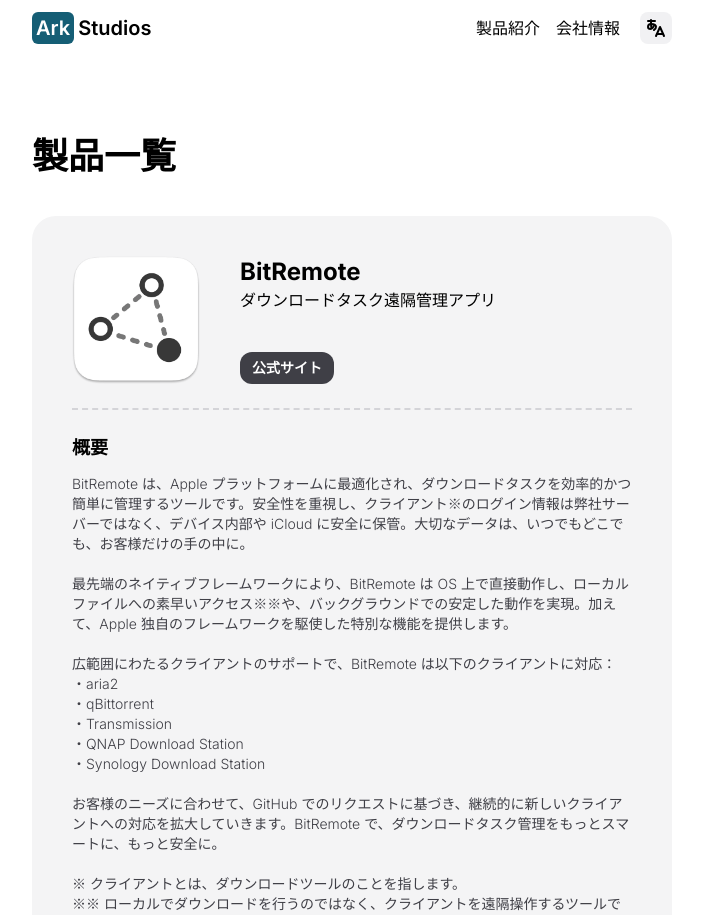
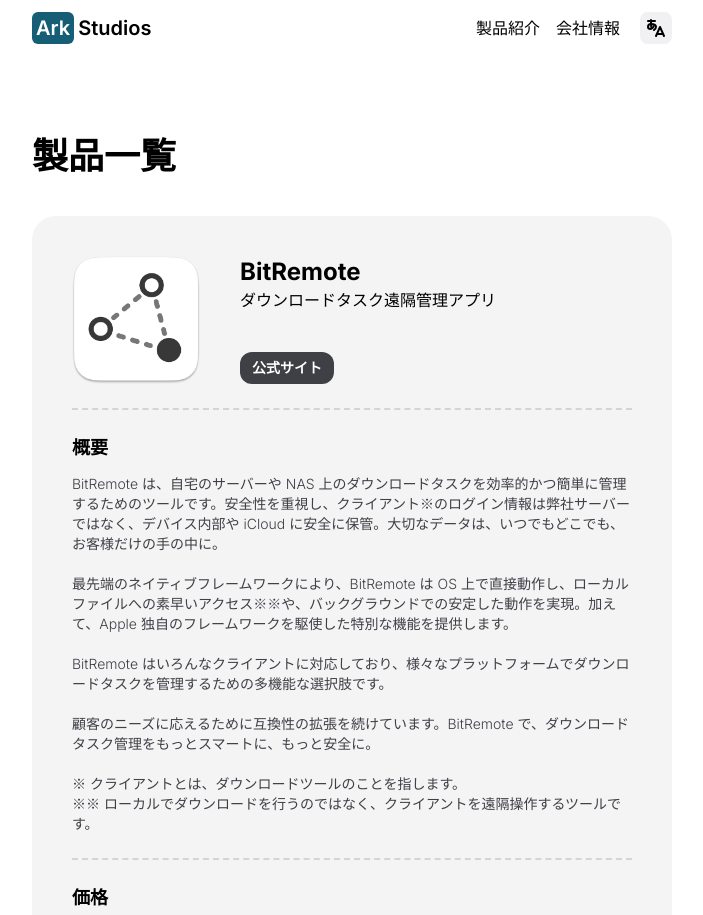
Before and after one commit to ArkStudiosLLC/arkstudios-website, a Next.js app: page /company/products in a window 1280 px wide. Shown: the top 915 px of the page, without its empty margins (288-991 px from the left). Built offline with nearby package versions, Linux system fonts and the light colour scheme.

Commit message:
Update strings and layout

```diff
--- a/src/app/[language]/(overview)/page.tsx
+++ b/src/app/[language]/(overview)/page.tsx
@@ -88,7 +88,7 @@
   return (
     <div className='flex select-none flex-col'>
       <NavigationBar language={language} pathname={pathname} />
-      <div className='mt-14 flex flex-col items-center gap-32 divide-y divide-zinc-300 pb-32 pt-8 dark:divide-cyan-800 [&>*:not(:first-child)]:pt-32'>
+      <div className='mt-14 flex min-h-screen flex-col items-center gap-32 divide-y divide-zinc-300 pb-32 pt-8 dark:divide-cyan-800 [&>*:not(:first-child)]:pt-32'>
         <CanvasSection language={language} />
         <BusinessSection language={language} />
       </div>
--- a/src/app/[language]/company/page.tsx
+++ b/src/app/[language]/company/page.tsx
@@ -140,7 +140,7 @@
   return (
     <div>
       <NavigationBar language={language} pathname={pathname} />
-      <div className='mt-14 flex flex-col items-center'>
+      <div className='mt-14 flex min-h-screen flex-col items-center'>
         <div className='w-limited flex flex-col items-center justify-center gap-20 divide-y divide-zinc-300 pb-32 pt-14 *:w-full md:pt-20 dark:divide-cyan-900 [&>*:not(:first-child)]:pt-20'>
           <SummarySection language={language} />
           <HistorySection language={language} />
--- a/src/app/[language]/privacy/bitremote/page.tsx
+++ b/src/app/[language]/privacy/bitremote/page.tsx
@@ -64,7 +64,7 @@
   return (
     <div className='flex flex-col'>
       <NavigationBar language={language} pathname={pathname} />
-      <div className='mt-14 flex select-none justify-center'>
+      <div className='mt-14 flex min-h-screen justify-center'>
         <div className='w-limited pb-32 pt-14 md:pt-20'>
           <div className='flex flex-col gap-10'>
             <h1 className='text-4xl font-bold'>{d.title}</h1>
--- a/src/app/[language]/products/page.tsx
+++ b/src/app/[language]/products/page.tsx
@@ -268,7 +268,7 @@
   return (
     <div className='flex flex-col'>
       <NavigationBar language={language} pathname={pathname} />
-      <div className='mt-14 flex select-none justify-center'>
+      <div className='mt-14 flex min-h-screen select-none justify-center'>
         <div className='w-limited pb-32 pt-14 md:pt-20'>
           <h1 className='text-4xl font-bold'>{d.title}</h1>
           <AppCards language={language} />
--- a/src/app/i18n/dictionaries/en.json
+++ b/src/app/i18n/dictionaries/en.json
@@ -157,7 +157,7 @@
     },
     "BitRemote": {
       "subtitle": "Remote download task management app",
-      "description": "BitRemote is optimized for the Apple platform and is a tool for efficiently and easily managing download tasks. Focusing on security, client login information is stored securely inside the device or in iCloud, not on our servers. Your important data is always and everywhere in your hands.\n\nUsing the latest native frameworks, BitRemote operates directly on the OS, allowing quick access to local files and stable operation in the background. In addition, we provide special features using Apple's unique frameworks.\n\nSupporting a wide range of clients, BitRemote is compatible with the following clients:\n・aria2\n・qBittorrent\n・Transmission\n・QNAP Download Station\n・Synology Download Station\n\nBased on requests on GitHub, we continuously expand support for new clients to meet customer needs. Make download task management smarter and safer with BitRemote.\n\n* A client refers to a download tool.\n** It is a tool for remotely controlling a client, not for downloading locally.",
+      "description": "BitRemote is a tool for efficiently and easily managing download tasks on your home server or NAS. Focusing on security, client login information is stored securely inside the device or in iCloud, not on our servers. Your important data is always and everywhere in your hands.\n\nUsing the latest native frameworks, BitRemote operates directly on the OS, allowing quick access to local files and stable operation in the background. In addition, we provide special features using Apple's unique frameworks.\n\nBitRemote supports a wide range of clients, making it a versatile choice for managing download tasks across various platforms.\n\nWe are committed to continuously expanding our compatibility to meet customer needs. Enhance your download task management to be smarter and safer with BitRemote.\n\n* A client refers to a download tool.\n** It is a tool for remotely controlling a client, not for downloading locally.",
       "PriceInfo": {
         "month": "$0.99",
         "year": "$9.99",
--- a/src/app/i18n/dictionaries/ja.json
+++ b/src/app/i18n/dictionaries/ja.json
@@ -157,7 +157,7 @@
     },
     "BitRemote": {
       "subtitle": "ダウンロードタスク遠隔管理アプリ",
-      "description": "BitRemote は、Apple プラットフォームに最適化され、ダウンロードタスクを効率的かつ簡単に管理するツールです。安全性を重視し、クライアント※のログイン情報は弊社サーバーではなく、デバイス内部や iCloud に安全に保管。大切なデータは、いつでもどこでも、お客様だけの手の中に。\n\n最先端のネイティブフレームワークにより、BitRemote は OS 上で直接動作し、ローカルファイルへの素早いアクセス※※や、バックグラウンドでの安定した動作を実現。加えて、Apple 独自のフレームワークを駆使した特別な機能を提供します。\n\n広範囲にわたるクライアントのサポートで、BitRemote は以下のクライアントに対応：\n・aria2\n・qBittorrent\n・Transmission\n・QNAP Download Station\n・Synology Download Station\n\nお客様のニーズに合わせて、GitHub でのリクエストに基づき、継続的に新しいクライアントへの対応を拡大していきます。BitRemote で、ダウンロードタスク管理をもっとスマートに、もっと安全に。\n\n※ クライアントとは、ダウンロードツールのことを指します。\n※※ ローカルでダウンロードを行うのではなく、クライアントを遠隔操作するツールです。",
+      "description": "BitRemote は、自宅のサーバーや NAS 上のダウンロードタスクを効率的かつ簡単に管理するためのツールです。安全性を重視し、クライアント※のログイン情報は弊社サーバーではなく、デバイス内部や iCloud に安全に保管。大切なデータは、いつでもどこでも、お客様だけの手の中に。\n\n最先端のネイティブフレームワークにより、BitRemote は OS 上で直接動作し、ローカルファイルへの素早いアクセス※※や、バックグラウンドでの安定した動作を実現。加えて、Apple 独自のフレームワークを駆使した特別な機能を提供します。\n\nBitRemote はいろんなクライアントに対応しており、様々なプラットフォームでダウンロードタスクを管理するための多機能な選択肢です。\n\n顧客のニーズに応えるために互換性の拡張を続けています。BitRemote で、ダウンロードタスク管理をもっとスマートに、もっと安全に。\n\n※ クライアントとは、ダウンロードツールのことを指します。\n※※ ローカルでダウンロードを行うのではなく、クライアントを遠隔操作するツールです。",
       "PriceInfo": {
         "month": "160円",
         "year": "1,600円",
--- a/src/app/ui/components/footer.tsx
+++ b/src/app/ui/components/footer.tsx
@@ -5,7 +5,7 @@
 
 export default function Footer() {
   return (
-    <footer className='flex justify-center bg-black/5 dark:bg-black/10'>
+    <footer className='flex select-none justify-center bg-black/5 dark:bg-black/10'>
       <div className='w-limited flex items-center justify-between gap-3 py-3 *:text-sm *:text-zinc-800 *:dark:text-zinc-300'>
         <p>© 2024 Ark Studios LLC.</p>
         <div className='flex items-center justify-between gap-5 *:h-6 *:w-6 lg:gap-3 *:lg:h-5 *:lg:w-5'>
--- a/src/app/ui/components/navigation-bar.tsx
+++ b/src/app/ui/components/navigation-bar.tsx
@@ -94,7 +94,7 @@
   const links = await getLinks({ language })
 
   return (
-    <nav className='fixed top-0 z-10 flex w-full justify-center backdrop-blur-3xl transition-colors has-[:checked]:bg-white/85 md:has-[:checked]:bg-inherit dark:bg-black/10 dark:has-[:checked]:bg-cyan-950/95 dark:md:has-[:checked]:bg-black/10'>
+    <nav className='fixed top-0 z-10 flex w-full select-none justify-center backdrop-blur-3xl transition-colors has-[:checked]:bg-white/85 md:has-[:checked]:bg-inherit dark:bg-black/10 dark:has-[:checked]:bg-cyan-950/95 dark:md:has-[:checked]:bg-black/10'>
       <div className='w-limited flex items-center justify-between py-3'>
         <Logo language={language} />
         <div className='flex items-center gap-5'>
```
Also changed, not shown: 1 other file (tests, documents, lock files or other folders).
